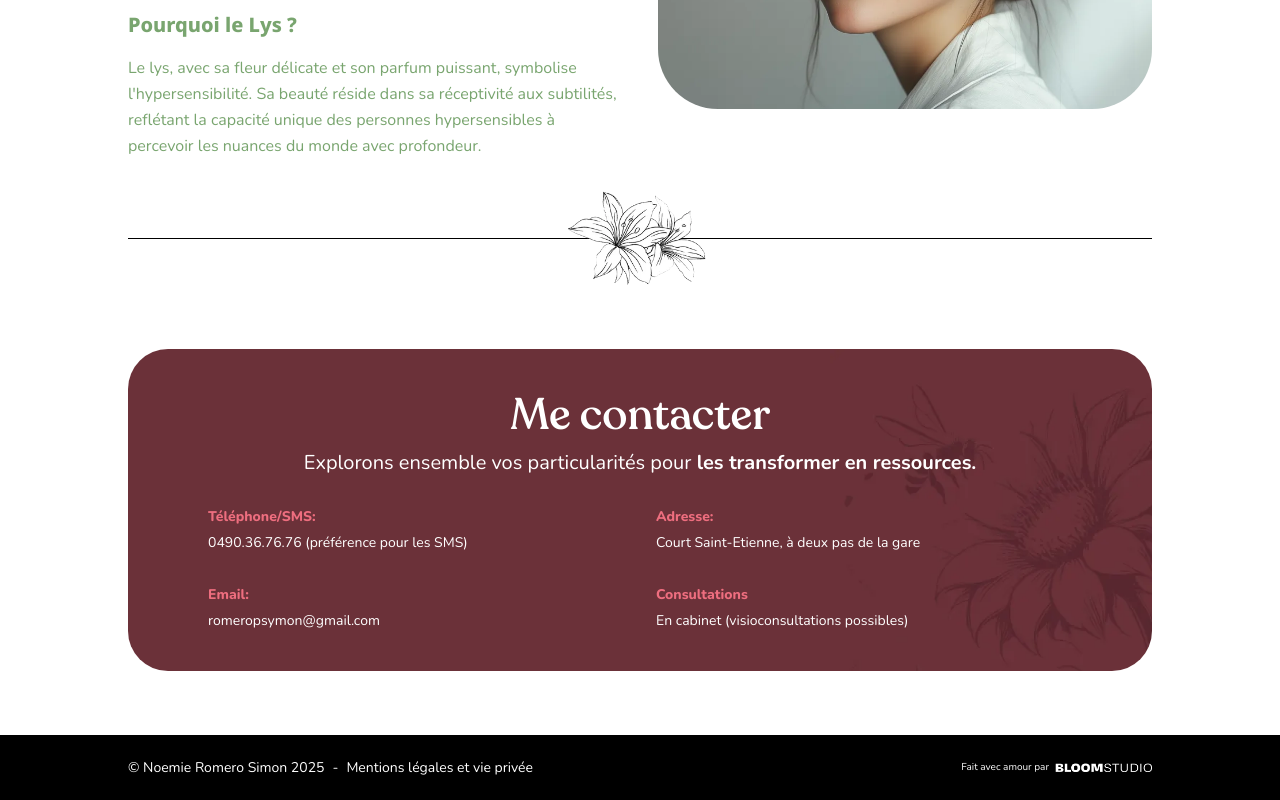
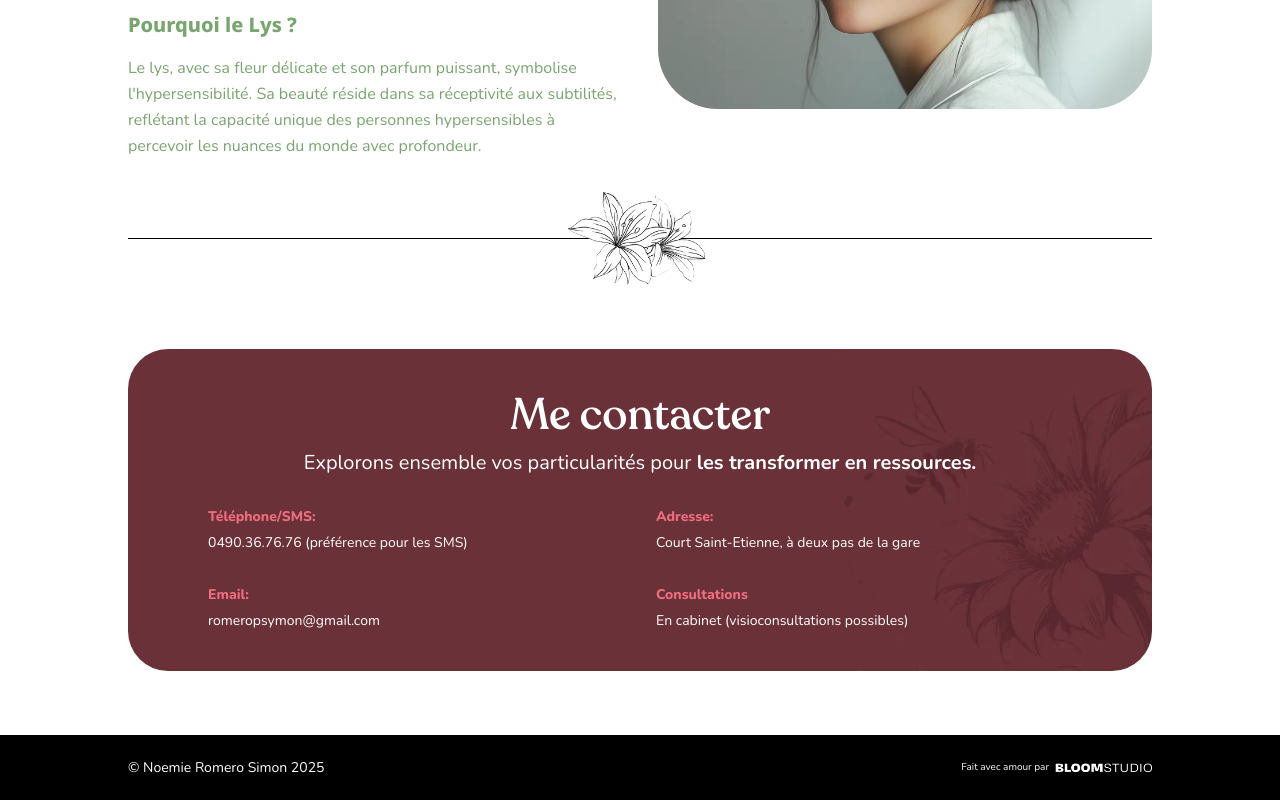
Before and after one commit to mantec187/romero, a website: page dist/index.html in a window 1280 px wide. Shown: the part 4642-5442 px from the top of the page. Drawn offline with nearby package versions, Linux system fonts and the light colour scheme.

Commit message:
Update Footer

```diff
--- a/dist/index.html
+++ b/dist/index.html
@@ -316,7 +316,7 @@
     <div class="subfooter">
       <div class="container">
         <div class="subfooter__wrapper">
-          <div class="subfooter__infos"><span>© Noemie Romero Simon 2025</span> <span>-</span> <span>Mentions légales et vie privée</span></div>
+          <div class="subfooter__infos"><span>© Noemie Romero Simon 2025</span></div>
           <div class="subfooter__brand">
             <span>Fait avec amour par</span>
             <img src="./images/logo-bloomstudio.png" width="97" height="9" alt="Bloomstudio" class="subfooter__logo">
```
